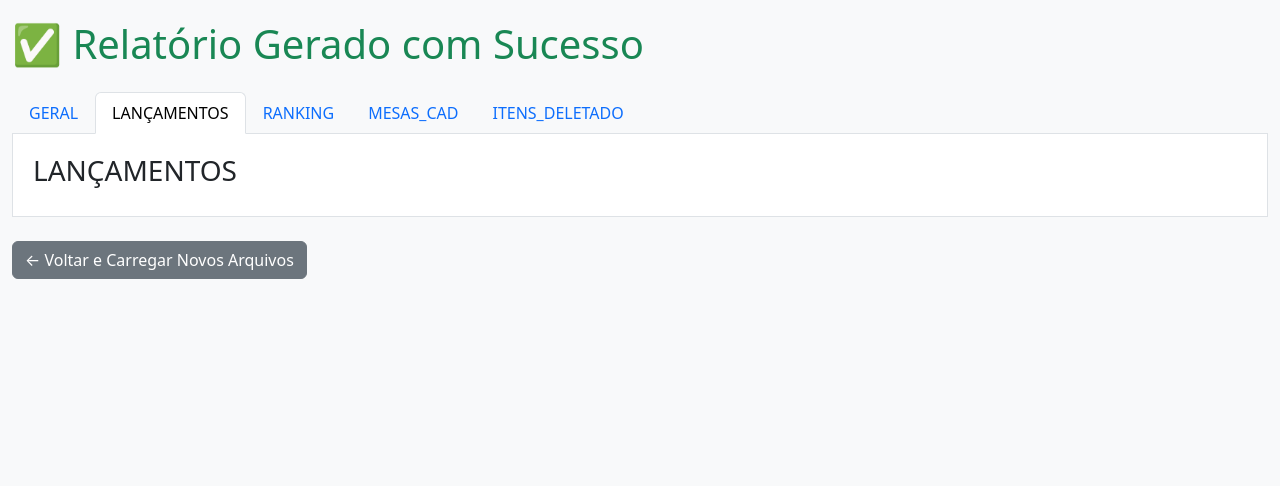
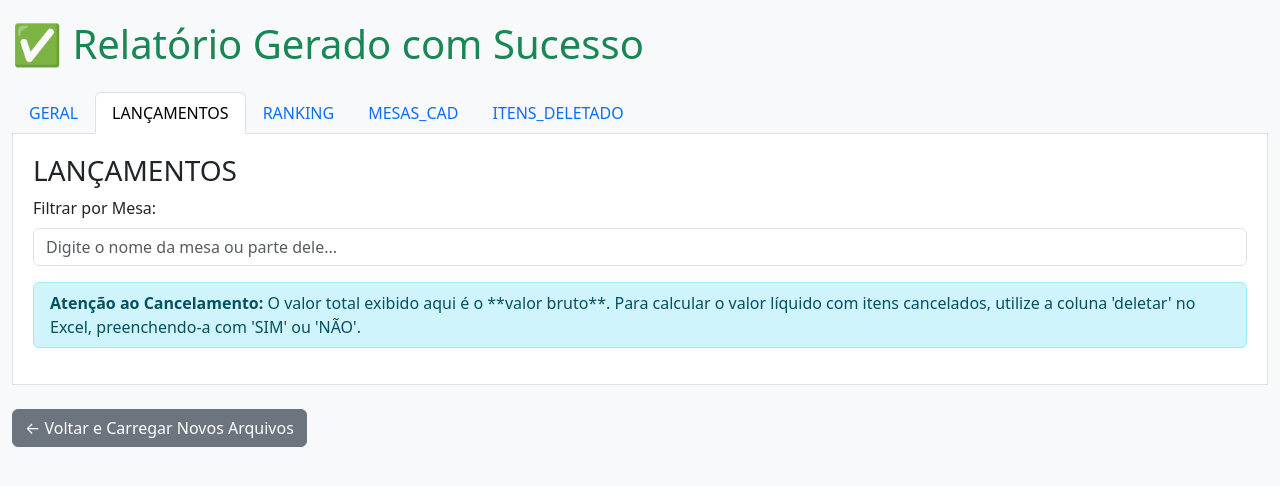
Before and after one commit to eliezerassiss/RELATORIO_VENADAS_SF2, a Flask app: template templates/relatorio.html in a window 1280 px wide, after a click on "LANÇAMENTOS". Shown: the top 486 px of the page. Run offline with Flask 3, Linux system fonts and the light colour scheme; the template is opened without the code that fills it, so the values that code supplies are empty.

Commit message:
Implementação final: Corrigindo comissão, reordenando colunas e adicionando filtro de mesa.

```diff
--- a/app.py
+++ b/app.py
@@ -12,8 +12,8 @@ import shutil
 
 # --- Configuração do Flask ---
 app = Flask(__name__)
-app.config['UPLOAD_FOLDER'] = tempfile.gettempdir() # Usa a pasta temporária do sistema
-app.config['MAX_CONTENT_LENGTH'] = 16 * 1024 * 1024  # Limite de 16MB para upload
+# Aumentado o limite para 100 Megabytes (se o erro Request Entity Too Large persistir)
+app.config['MAX_CONTENT_LENGTH'] = 100 * 1024 * 1024
 
 # ----------------------------------------------------------------------
 # Regex e Funções de Apoio (Mantidas do BOT2.py)
@@ -148,9 +148,11 @@ def process_all_files(files):
     df_del = pd.DataFrame(todos_itens_deletados)
 
     FUSO_BRASILIA = 'America/Sao_Paulo'
+
+    # NOVA ORDEM: 'request' movida para o final
     COLUNAS_LANCAMENTO = [
-        "Nº", "request", "response", "produto", "Qtde", "Data", "Hora",
-        "deletar", "valor unitario", "valor total", "mesa", "arquivo_origem"
+        "Nº", "response", "produto", "Qtde", "Data", "Hora",
+        "deletar", "valor unitario", "valor total", "mesa", "arquivo_origem", "request"
     ]
 
     # --- 1. Processamento e Normalização (similar ao BOT2.py) ---
@@ -162,11 +164,11 @@ def process_all_files(files):
         df["horario_norm"] = df["horario_br"].dt.tz_localize(None).dt.floor("s")
         df = df.drop_duplicates(subset=["mesa", "produto", "Qtde", "request", "horario_norm"]).reset_index(drop=True)
         df["Nº"] = df.index + 1
+        # Esta coluna deve ser preenchida manualmente na web, ou ser dinâmica (com checkbox)
         df["deletar"] = ""
         df["Qtde"] = df["Qtde"].astype(int)
 
-        # Recálculo do valor total estático para RANKING/GERAL (para fins de exibição se o Excel não calcular)
-        # Na exibição HTML, este valor estático será usado.
+        # O valor total estático é usado para o GERAL e RANKING antes de qualquer cancelamento
         df["valor total"] = df["Qtde"] * df["valor unitario"]
 
         # Reordenamento e limpeza de colunas
@@ -187,8 +189,6 @@ def process_all_files(files):
 
     # --- 2. Itens Deletados ---
     if not df_del.empty:
-        # Simplificação para exibição na web: a lógica de merge e total deletado não é crítica aqui,
-        # mas o total_deletado é necessário para o GERAL.
         total_deletado = df_del["valor total"].sum() if "valor total" in df_del.columns else 0
         df_del_final = df_del.drop(columns=["horario"], errors='ignore')
     else:
@@ -196,13 +196,13 @@ def process_all_files(files):
         total_deletado = 0
 
 
-    # --- 3. Aba GERAL (Simplificada com as novas fórmulas) ---
+    # --- 3. Aba GERAL (Com fórmula de comissão corrigida) ---
     total_valor = df["valor total"].sum() if not df.empty else 0
 
-    # FÓRMULAS VINDAS DO USUÁRIO
-    # Comissão 6% =(B2*0,06)+140
-    comissao = (total_valor * 0.06) + 140
-    # Taxa 4% =B2*0,04
+    # FÓRMULAS FINAIS DO USUÁRIO
+    # Comissão 6% = B2 * 0.06 (Retirado o + 140)
+    comissao = total_valor * 0.06
+    # Taxa 4% = B2 * 0.04
     taxa = total_valor * 0.04
 
     dados_geral = pd.DataFrame({
@@ -217,8 +217,9 @@ def process_all_files(files):
             dados_geral[col] = dados_geral[col].apply(lambda x: f"R$ {x:,.2f}".replace(",", "X").replace(".", ",").replace("X", "."))
 
 
-    # --- 4. Aba RANKING ---
+    # --- 4. Aba RANKING (Ordenação confirmada) ---
     if not df.empty:
+        # Ordenação já está decrescente (ascending=False)
         df_ranking = df.groupby("mesa")["valor total"].sum().reset_index().sort_values(by="valor total", ascending=False)
         df_ranking["Posição"] = df_ranking.index + 1
         df_ranking_final = df_ranking[["Posição", "mesa", "valor total"]]
@@ -241,20 +242,16 @@ def process_all_files(files):
 @app.route('/', methods=['GET', 'POST'])
 def upload_file():
     if request.method == 'POST':
-        # Verifica se foi enviado algum arquivo
         if 'har_files' not in request.files:
             return redirect(request.url)
 
-        # request.files é um MultiDict, podemos processar todos os arquivos
         files = request.files
 
-        # Processa os arquivos
         lanc_html, cad_html, del_html, geral_html, ranking_html = process_all_files(files)
 
         if lanc_html is None:
              return render_template('index.html', error_message="Nenhum arquivo .har válido encontrado ou dados vazios.")
 
-        # Renderiza o relatório
         return render_template(
             'relatorio.html',
             lancamentos=lanc_html,
@@ -264,15 +261,9 @@ def upload_file():
             ranking=ranking_html
         )
 
-    # GET request: mostra o formulário de upload
     return render_template('index.html')
 
 if __name__ == '__main__':
-    # Cria a pasta de templates se não existir
     if not os.path.exists('templates'):
         os.makedirs('templates')
-
-    # Se você for rodar localmente, use:
-    # app.run(debug=True)
-    # Se for hospedar, use:
     app.run(host='0.0.0.0', port=5000)
--- a/templates/relatorio.html
+++ b/templates/relatorio.html
@@ -4,6 +4,7 @@
     <meta charset="UTF-8">
     <title>Relatório Gerado</title>
     <link href="https://cdn.jsdelivr.net/npm/bootstrap@5.3.3/dist/css/bootstrap.min.css" rel="stylesheet">
+    <script src="https://code.jquery.com/jquery-3.6.0.min.js"></script>
     <style>
         body { background-color: #f8f9fa; }
         .container-fluid { margin-top: 20px; }
@@ -37,18 +38,28 @@
 
             <div class="tab-pane fade show active" id="geral" role="tabpanel" aria-labelledby="geral-tab">
                 <h3>GERAL</h3>
-                <p>Resumo dos valores calculados:</p>
+                <p>Resumo dos valores calculados (Comissão = Valor Total x 0.06):</p>
                 {{ geral | safe }}
-                <small class="text-muted">* Os valores são calculados usando as fórmulas: Valor Total = SUM(Lançamentos[valor total]), Comissão = (Valor Total * 0.06) + 140, Taxa = Valor Total * 0.04.</small>
             </div>
 
             <div class="tab-pane fade" id="lancamentos" role="tabpanel" aria-labelledby="lancamentos-tab">
                 <h3>LANÇAMENTOS</h3>
+
+                <div class="mb-3">
+                    <label for="inputMesa" class="form-label">Filtrar por Mesa:</label>
+                    <input type="text" id="inputMesa" class="form-control" placeholder="Digite o nome da mesa ou parte dele...">
+                </div>
+
+                <div class="alert alert-info py-2">
+                    <strong>Atenção ao Cancelamento:</strong> O valor total exibido aqui é o **valor bruto**. Para calcular o valor líquido com itens cancelados, utilize a coluna 'deletar' no Excel, preenchendo-a com 'SIM' ou 'NÃO'.
+                </div>
+
                 {{ lancamentos | safe }}
             </div>
 
             <div class="tab-pane fade" id="ranking" role="tabpanel" aria-labelledby="ranking-tab">
                 <h3>RANKING</h3>
+                <p>Mesas ordenadas pelo maior valor total (Decrescente).</p>
                 {{ ranking | safe }}
             </div>
 
@@ -67,5 +78,23 @@
     </div>
 
     <script src="https://cdn.jsdelivr.net/npm/bootstrap@5.3.3/dist/js/bootstrap.bundle.min.js"></script>
+    <script>
+        $(document).ready(function(){
+            // --- CÓDIGO PARA O FILTRO DA MESA ---
+            $("#inputMesa").on("keyup", function() {
+                var value = $(this).val().toLowerCase();
+                // A tabela de lançamentos é o primeiro elemento 'table' dentro da aba 'lancamentos'
+                $("#lancamentos table tbody tr").filter(function() {
+                    // Encontra a célula da coluna 'mesa' (geralmente a penúltima antes de 'request')
+                    // O índice 9 corresponde à 10ª coluna (0-based).
+                    // Se a ordem for: Nº(0), response(1), produto(2), Qtde(3), Data(4), Hora(5), deletar(6), valor unitario(7), valor total(8), mesa(9)
+                    var mesa_column_index = 9;
+                    var mesa_text = $(this).find('td').eq(mesa_column_index).text().toLowerCase();
+
+                    $(this).toggle(mesa_text.indexOf(value) > -1)
+                });
+            });
+        });
+    </script>
 </body>
 </html>
```
